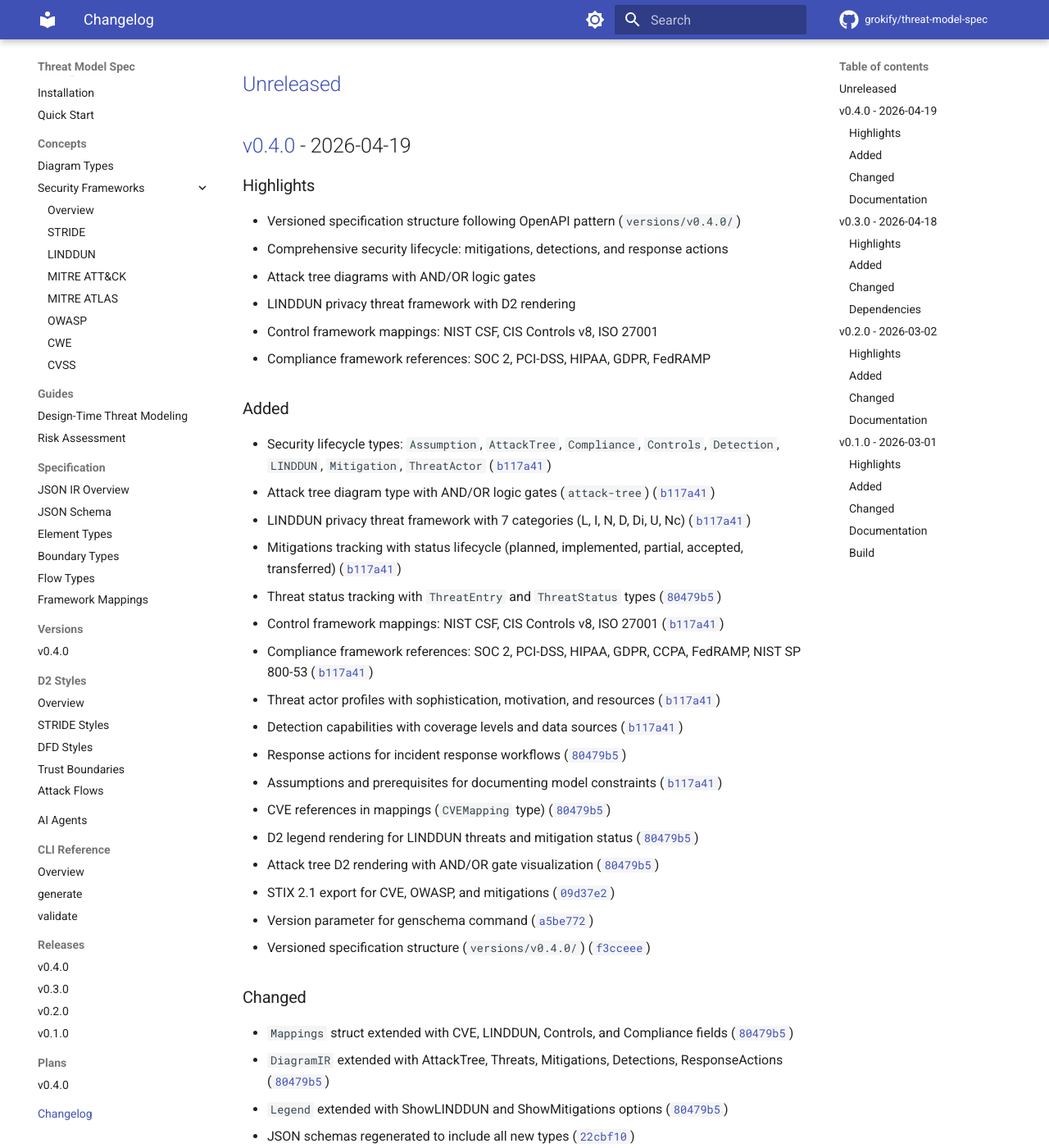
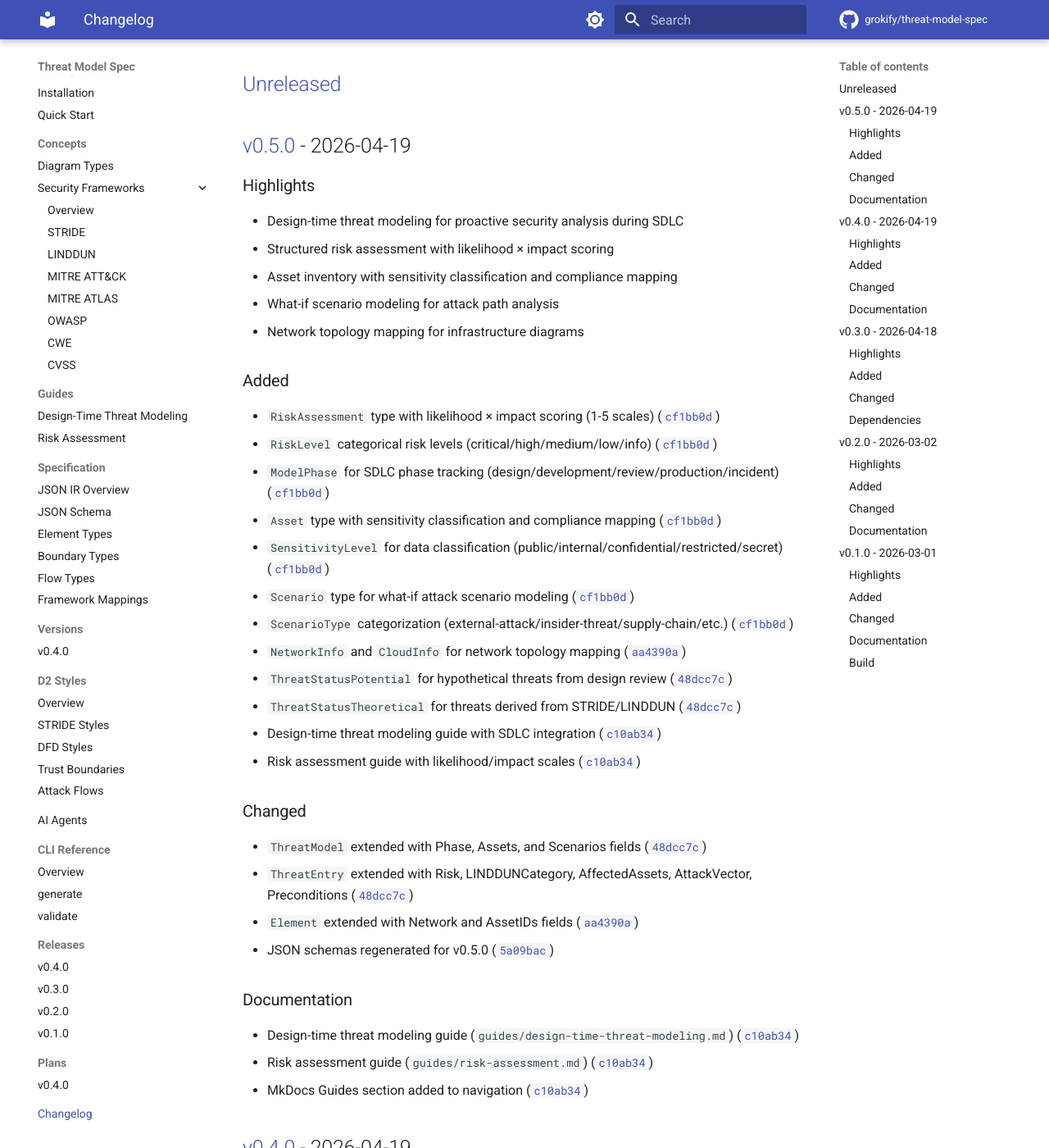
Before and after one commit to grokify/threat-model-spec, an MkDocs documentation site: the page built from docs/changelog.md, in a window 1280 px wide and 1400 px high, scrolled down 227 px. Shown: the whole window at 82% size. Built offline with MkDocs 1.6.1 and Material for MkDocs 9.7.7, drawn with Linux system fonts in a browser that asks for light colours; comment, search, counter and statistics services are not loaded.

Commit message:
docs: update changelog for v0.5.0
Co-Authored-By: Claude Opus 4.5 <noreply@anthropic.com>

```diff
--- a/docs/changelog.md
+++ b/docs/changelog.md
@@ -8,6 +8,44 @@ commits follow [Conventional Commits](https://www.conventionalcommits.org/en/v1.
 and this changelog is generated by [Structured Changelog](https://github.com/grokify/structured-changelog).
 
 ## [Unreleased]
+
+## [v0.5.0] - 2026-04-19
+
+### Highlights
+
+- Design-time threat modeling for proactive security analysis during SDLC
+- Structured risk assessment with likelihood × impact scoring
+- Asset inventory with sensitivity classification and compliance mapping
+- What-if scenario modeling for attack path analysis
+- Network topology mapping for infrastructure diagrams
+
+### Added
+
+- `RiskAssessment` type with likelihood × impact scoring (1-5 scales) ([`cf1bb0d`](https://github.com/grokify/threat-model-spec/commit/cf1bb0d))
+- `RiskLevel` categorical risk levels (critical/high/medium/low/info) ([`cf1bb0d`](https://github.com/grokify/threat-model-spec/commit/cf1bb0d))
+- `ModelPhase` for SDLC phase tracking (design/development/review/production/incident) ([`cf1bb0d`](https://github.com/grokify/threat-model-spec/commit/cf1bb0d))
+- `Asset` type with sensitivity classification and compliance mapping ([`cf1bb0d`](https://github.com/grokify/threat-model-spec/commit/cf1bb0d))
+- `SensitivityLevel` for data classification (public/internal/confidential/restricted/secret) ([`cf1bb0d`](https://github.com/grokify/threat-model-spec/commit/cf1bb0d))
+- `Scenario` type for what-if attack scenario modeling ([`cf1bb0d`](https://github.com/grokify/threat-model-spec/commit/cf1bb0d))
+- `ScenarioType` categorization (external-attack/insider-threat/supply-chain/etc.) ([`cf1bb0d`](https://github.com/grokify/threat-model-spec/commit/cf1bb0d))
+- `NetworkInfo` and `CloudInfo` for network topology mapping ([`aa4390a`](https://github.com/grokify/threat-model-spec/commit/aa4390a))
+- `ThreatStatusPotential` for hypothetical threats from design review ([`48dcc7c`](https://github.com/grokify/threat-model-spec/commit/48dcc7c))
+- `ThreatStatusTheoretical` for threats derived from STRIDE/LINDDUN ([`48dcc7c`](https://github.com/grokify/threat-model-spec/commit/48dcc7c))
+- Design-time threat modeling guide with SDLC integration ([`c10ab34`](https://github.com/grokify/threat-model-spec/commit/c10ab34))
+- Risk assessment guide with likelihood/impact scales ([`c10ab34`](https://github.com/grokify/threat-model-spec/commit/c10ab34))
+
+### Changed
+
+- `ThreatModel` extended with Phase, Assets, and Scenarios fields ([`48dcc7c`](https://github.com/grokify/threat-model-spec/commit/48dcc7c))
+- `ThreatEntry` extended with Risk, LINDDUNCategory, AffectedAssets, AttackVector, Preconditions ([`48dcc7c`](https://github.com/grokify/threat-model-spec/commit/48dcc7c))
+- `Element` extended with Network and AssetIDs fields ([`aa4390a`](https://github.com/grokify/threat-model-spec/commit/aa4390a))
+- JSON schemas regenerated for v0.5.0 ([`5a09bac`](https://github.com/grokify/threat-model-spec/commit/5a09bac))
+
+### Documentation
+
+- Design-time threat modeling guide (`guides/design-time-threat-modeling.md`) ([`c10ab34`](https://github.com/grokify/threat-model-spec/commit/c10ab34))
+- Risk assessment guide (`guides/risk-assessment.md`) ([`c10ab34`](https://github.com/grokify/threat-model-spec/commit/c10ab34))
+- MkDocs Guides section added to navigation ([`c10ab34`](https://github.com/grokify/threat-model-spec/commit/c10ab34))
 
 ## [v0.4.0] - 2026-04-19
 
@@ -144,7 +182,8 @@ and this changelog is generated by [Structured Changelog](https://github.com/gro
 - GitHub Actions workflows for CI, lint, and CodeQL SAST ([`cf9f749`](https://github.com/grokify/threat-model-spec/commit/cf9f749))
 - Dependabot configuration for Go modules and GitHub Actions ([`d9ddcdc`](https://github.com/grokify/threat-model-spec/commit/d9ddcdc))
 
-[unreleased]: https://github.com/grokify/threat-model-spec/compare/v0.4.0...HEAD
+[unreleased]: https://github.com/grokify/threat-model-spec/compare/v0.5.0...HEAD
+[v0.5.0]: https://github.com/grokify/threat-model-spec/compare/v0.4.0...v0.5.0
 [v0.4.0]: https://github.com/grokify/threat-model-spec/compare/v0.3.0...v0.4.0
 [v0.3.0]: https://github.com/grokify/threat-model-spec/compare/v0.2.0...v0.3.0
 [v0.2.0]: https://github.com/grokify/threat-model-spec/compare/v0.1.0...v0.2.0
```
Also changed, not shown: CHANGELOG.json (+36 -0 lines), CHANGELOG.md (+40 -1 lines).
